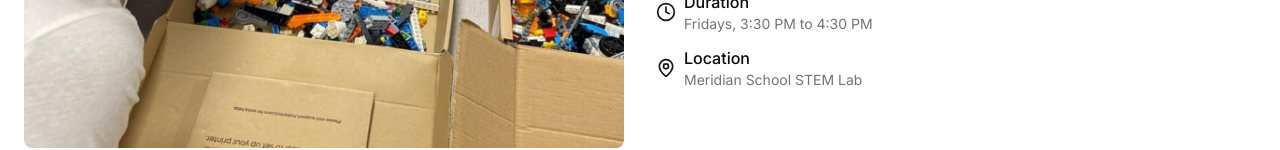
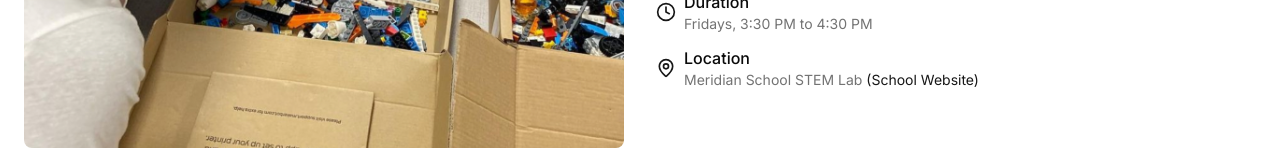
Before and after one commit to crach-ad/crach-ad, a Next.js app: page /workshops/stem-clubs in a window 1280 px wide. Shown: the part 700-850 px from the top of the page. Built offline with nearby package versions, Linux system fonts and the light colour scheme.

Commit message:
Add Meridian School website link to location information in STEM Clubs page

```diff
--- a/app/workshops/stem-clubs/page.tsx
+++ b/app/workshops/stem-clubs/page.tsx
@@ -120,7 +120,12 @@ export default function STEMClubsPage() {
                         <MapPin className="h-5 w-5 text-primary" />
                         <div>
                           <span className="font-medium">Location</span>
-                          <p className="text-sm text-muted-foreground">Meridian School STEM Lab</p>
+                          <p className="text-sm text-muted-foreground">
+                            Meridian School STEM Lab
+                            <Link href="https://www.themeridianschool.com" target="_blank" className="ml-1 text-primary hover:underline">
+                              (School Website)
+                            </Link>
+                          </p>
                         </div>
                       </div>
                     </div>
@@ -240,7 +245,7 @@ export default function STEMClubsPage() {
                                 <div className="space-y-2 text-sm">
                                   <p><span className="font-medium">WHEN?</span> {program.date}: {program.time}</p>
                                   <p>{program.additionalInfo.dates}</p>
-                                  <p className="mt-2"><span className="font-medium">WHERE?</span> {program.location}</p>
+                                  <p className="mt-2"><span className="font-medium">WHERE?</span> {program.location} <Link href="https://www.themeridianschool.com" target="_blank" className="ml-1 text-primary hover:underline">(School Website)</Link></p>
                                   <div className="mt-2">
                                     <p className="font-medium">HOW MUCH?</p>
                                     <p>{program.additionalInfo.cost}</p>
```
